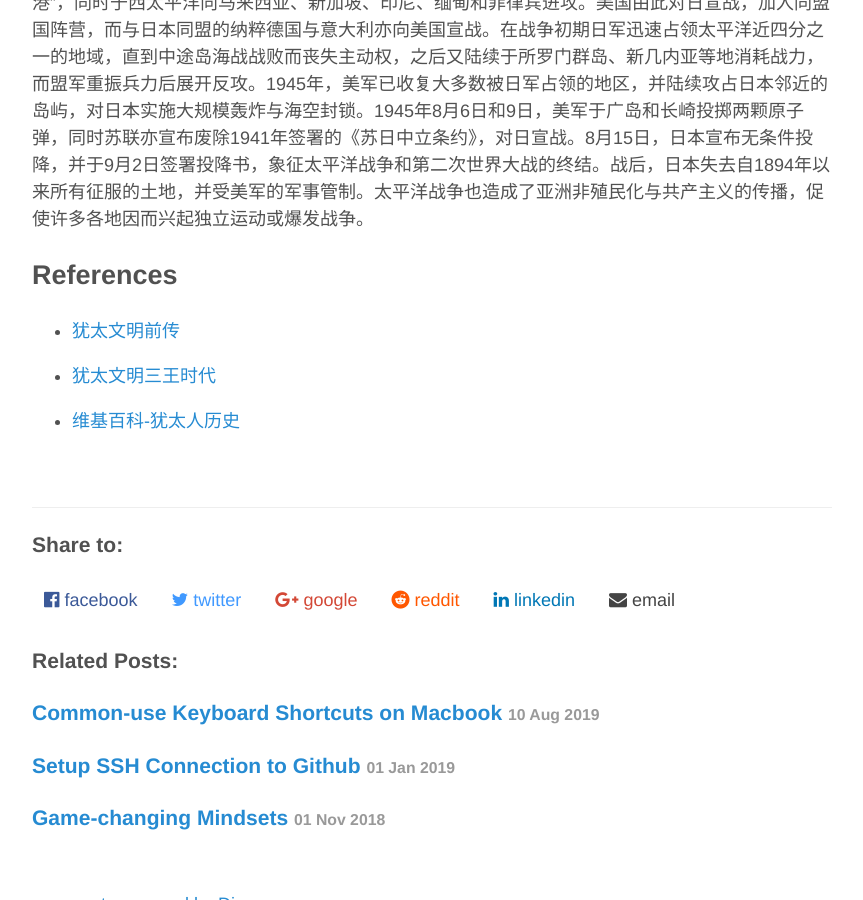
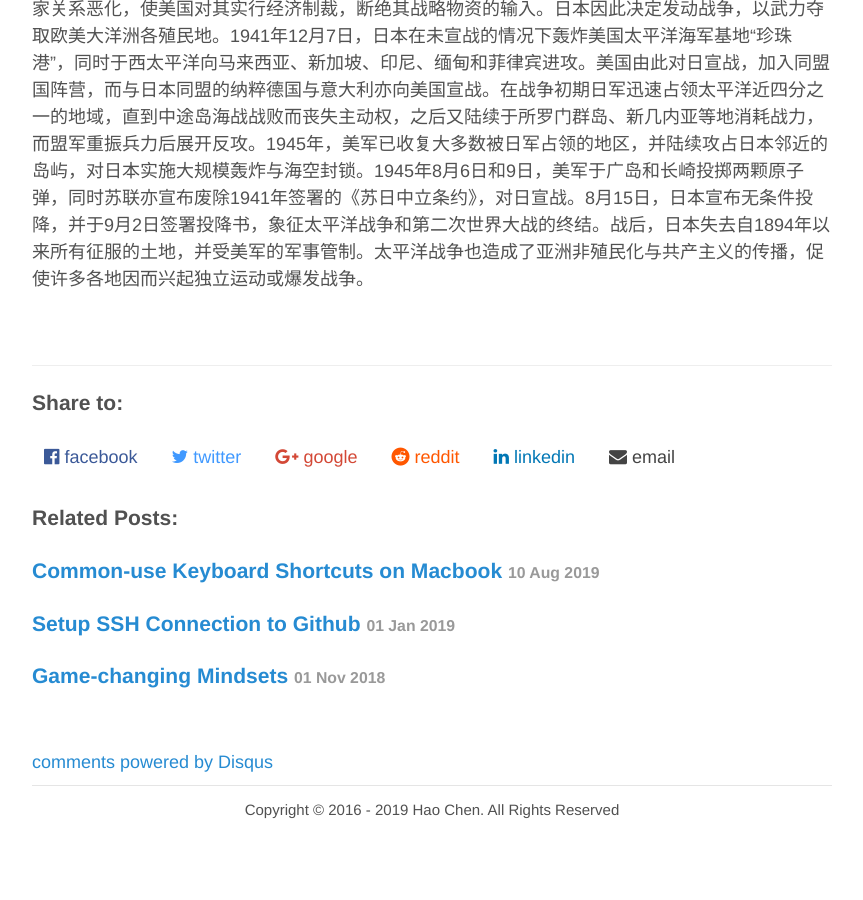
Before and after one commit to haoeric/haoeric.github.io, a Jekyll site: the page built from _posts/History/2019-12-15-japan-wars.md, in a window 1280 px wide and 900 px high, scrolled down 5986 px. Shown: the whole window, without its empty margins (208-1071 px from the left). Built offline with Jekyll 4.4.1, drawn with Linux system fonts in a browser that asks for light colours; comment, search, counter and statistics services are not loaded; after the commit the page ends 6845 px from its top, so only the background shows below that.

Commit message:
cleanup post japan war

```diff
--- a/_posts/History/2019-12-15-japan-wars.md
+++ b/_posts/History/2019-12-15-japan-wars.md
@@ -10,11 +10,9 @@
 
 ![](/images/japan_wars/Japan_wars.png)
 
-
 ## 征韩论
 
 “征韩论”自日本古代神功皇后征韩的传说以来，即为日本的一种政治主张。江户幕府时期国学进一步将其发展，幕末尊王派如水户派与吉田松阴等都提出这一主张。作为松阴的学生，木户孝允亦在1868年12月向朝臣岩仓具视提出这一观点。随后日本内战戊辰战争爆发，征韩论暂时搁置。战后明治维新开始，武士阶级统治被废除造成国内社会危机，征韩论被以西乡隆盛为首的士族守旧派再次提出。1873年，出访欧美岩仓使节团归国，认为日本远落后于世界，征韩为时尚早，并发动“征韩论政变”驱逐中央政府的征韩派，继续推动维新。随即造成大规模的旧武士暴动“佐贺之乱”（1874）与西南战争（1877）。然归国派并未否定征韩论，以牡丹社事件入侵台湾安抚旧士族，并在1875年利用云扬号事件与朝鲜签订《江华条约》。西南战争后，大久保利通于1878年遇刺标志日本激进的维新运动开始冷却；征韩派的板垣退助、后藤象二郎发动的自由民权运动亦有发展。征韩论因此再度热议，逐渐成为当时日本东亚政策的重要内容。
-
 
 ### 甲申政变 （1884）
 
@@ -39,7 +37,6 @@
 日本思想家*福泽谕吉*于1885年提出*「脱亚论」*：
 
 > 文明犹如麻疹之流行，……我辈断乎不具（治愈）其术。有害无益之流行病尚且不可阻挡其势，何况利害相伴且常以利为主之文明乎！。。。依吾之见，以西方文明猛击东方之势，此两国（大清帝国与朝鲜国）诚不能存活矣
-
 
 ### 甲午战争 （1894）
 
@@ -69,10 +66,7 @@
 
 ## 假想敌
 
-
-
 ### 第一次世界大战 （1914）
-
 
 日本和英国从1902年起开始结盟。在第一次世界大战的第一周，日本向英国提议，如果它能夺取德国在太平洋的领地，它就会加入战争。[4]在1914年8月7日，英国政府正式请求日本帮忙消灭在中国海域及其周边的来自德意志帝国海军的突袭者。日本在1914年8月14日给德国下了一份最后通牒，而这份通牒未得到答复；日本之后在1914年8月23日正式对德国宣战。由于维也纳方面拒绝从青岛撤走奥匈帝国巡洋舰“伊丽莎白皇后号”，日本也于1914年8月25日对奥匈帝国宣战。日本以三大协约国的盟友的身份从1914年到1918年参与了第一次世界大战，并通过与德意志帝国海军对抗，在保障西太平洋与印度洋的海上航道方面，扮演了重要的角色。在政治上，日本抓住了在中国扩大它的势力范围的机遇，并在战后的地缘政治学中得到了对其大国身份的承认。一站后，日本获得了德国在山东半岛的权益以及赤道以北的德属岛屿殖民地——马里亚纳群岛、加罗林群岛及马绍尔群岛。
 
@@ -87,13 +81,3 @@
 ### 太平洋战争 （1941）
 
 太平洋战争源于1937年开始的中日战争，由于日本为支持对华战争的需求而对外侵略，以及同欧美国家关系恶化，使美国对其实行经济制裁，断绝其战略物资的输入。日本因此决定发动战争，以武力夺取欧美大洋洲各殖民地。1941年12月7日，日本在未宣战的情况下轰炸美国太平洋海军基地“珍珠港”，同时于西太平洋向马来西亚、新加坡、印尼、缅甸和菲律宾进攻。美国由此对日宣战，加入同盟国阵营，而与日本同盟的纳粹德国与意大利亦向美国宣战。在战争初期日军迅速占领太平洋近四分之一的地域，直到中途岛海战战败而丧失主动权，之后又陆续于所罗门群岛、新几内亚等地消耗战力，而盟军重振兵力后展开反攻。1945年，美军已收复大多数被日军占领的地区，并陆续攻占日本邻近的岛屿，对日本实施大规模轰炸与海空封锁。1945年8月6日和9日，美军于广岛和长崎投掷两颗原子弹，同时苏联亦宣布废除1941年签署的《苏日中立条约》，对日宣战。8月15日，日本宣布无条件投降，并于9月2日签署投降书，象征太平洋战争和第二次世界大战的终结。战后，日本失去自1894年以来所有征服的土地，并受美军的军事管制。太平洋战争也造成了亚洲非殖民化与共产主义的传播，促使许多各地因而兴起独立运动或爆发战争。
-
-
-
-## References
-
-* [犹太文明前传](https://www.youtube.com/watch?v=YdxTZxErlqQ&t=1219s)
-
-* [犹太文明三王时代](https://www.youtube.com/watch?v=H34UeQxdFC0&t=607s)
-
-* [维基百科-犹太人历史](https://zh.wikipedia.org/wiki/犹太人历史)
```
Also changed, not shown: images/japan_wars/Japan_wars.png.
